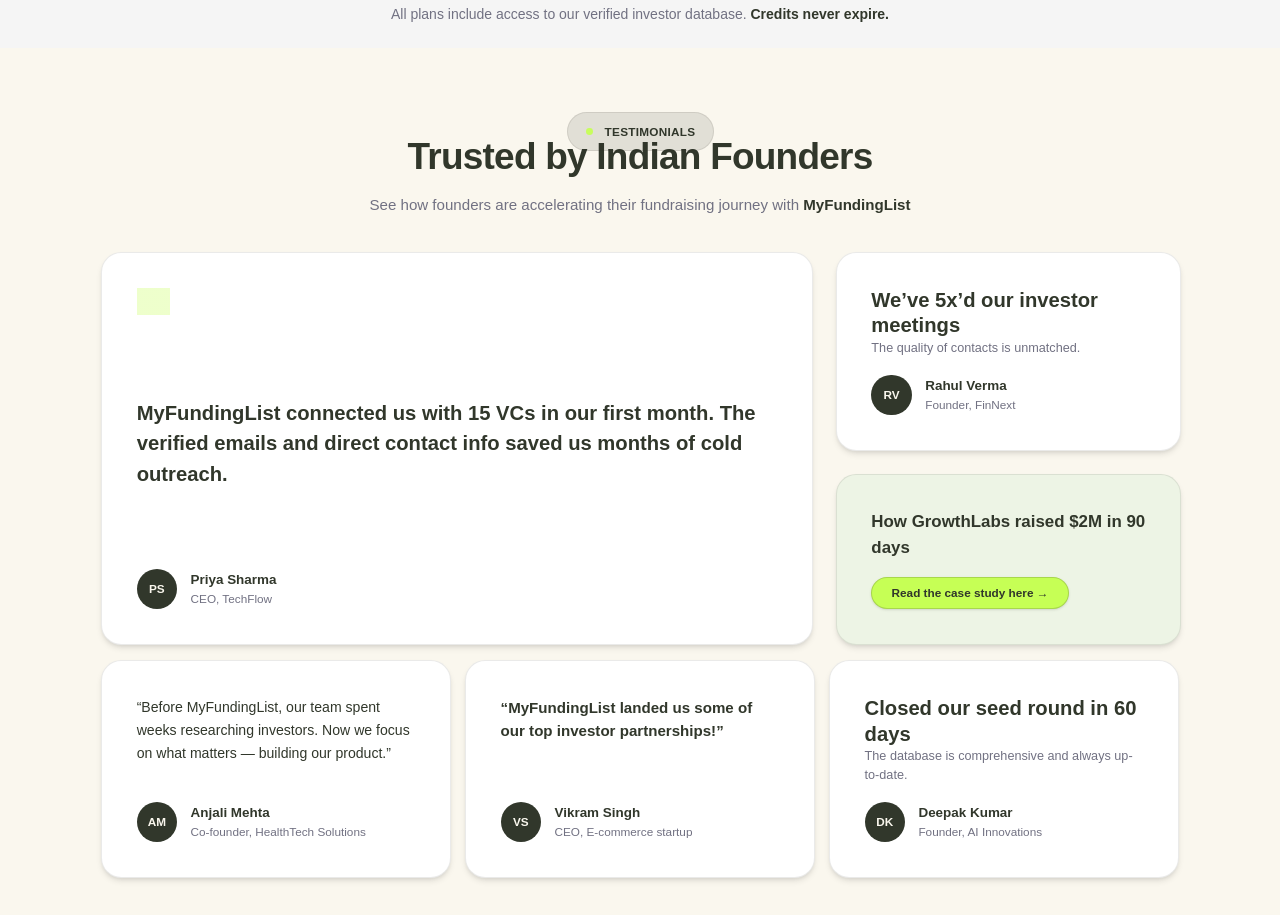
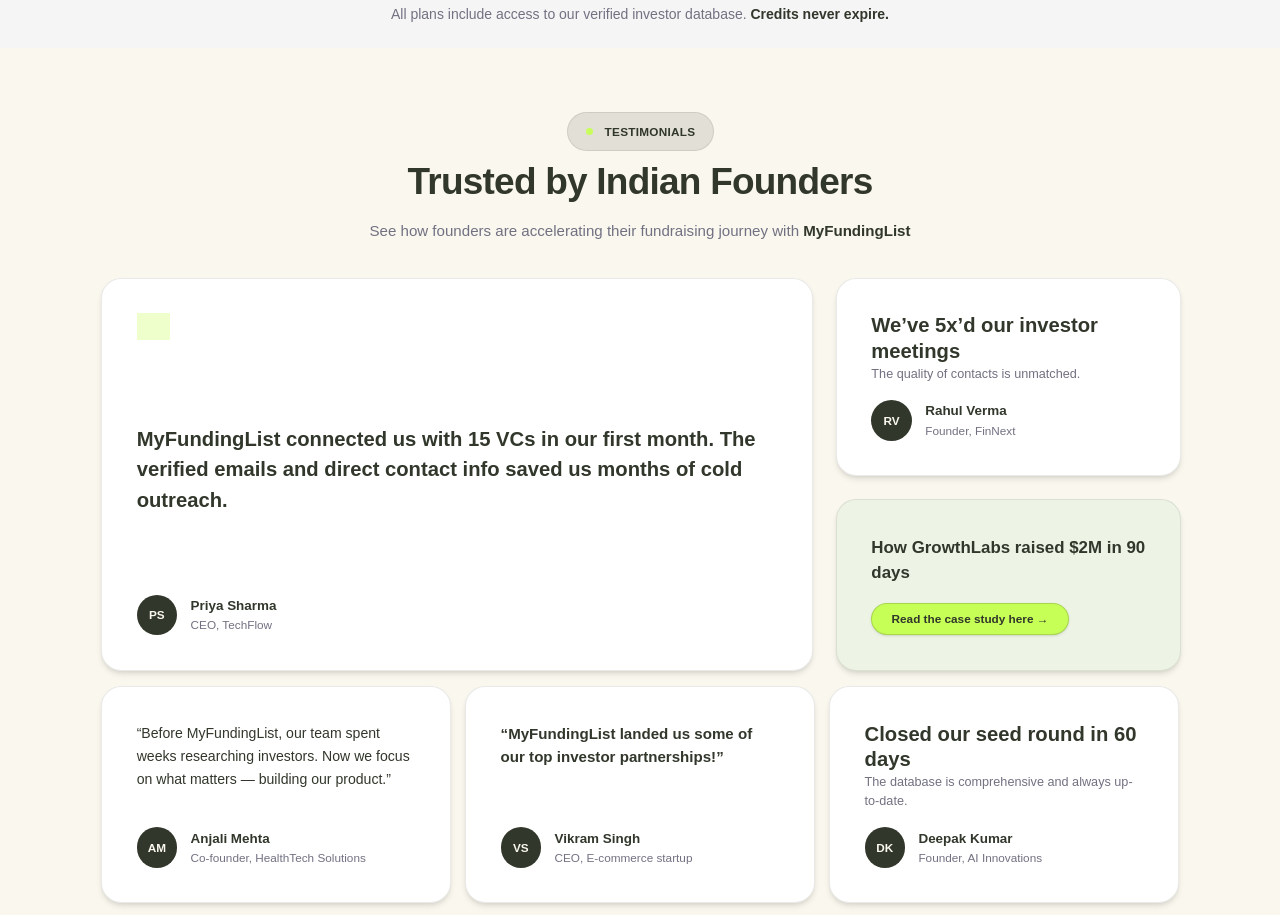
Before and after one commit to HEVAAI1/mystartupinvestors, a Next.js app: page / in a window 1280 px wide. Shown: the part 5840-6755 px from the top of the page. Built offline with nearby package versions, Linux system fonts and the light colour scheme; no server answers; a web font is replaced by a local one.

Commit message:
Fixed Margin Issue

```diff
--- a/src/app/page.tsx
+++ b/src/app/page.tsx
@@ -778,7 +778,7 @@
         </div>
 
         {/* Headings */}
-        <div className="text-center w-full" style={{ marginTop: "vw" }}>
+        <div className="text-center w-full" style={{ marginTop: "2vw" }}>
           <h2
             className="font-bold text-[#31372B]"
             style={{
```
